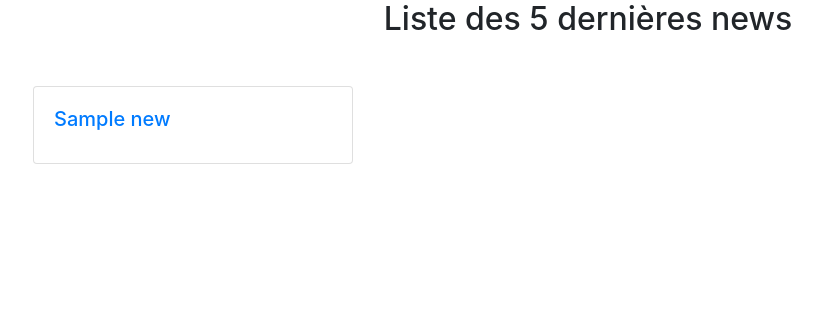
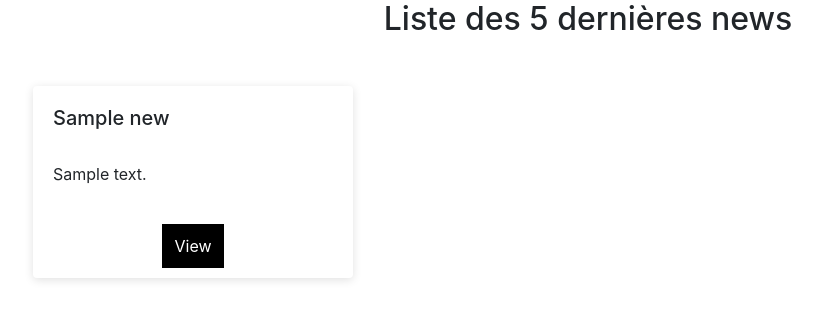
Before and after one commit to lotfi54/NewsPDO, a PHP site: page / in a window 1280 px wide. Shown: the top 320 px of the page, without its empty margins (52-874 px from the left). Run offline with PHP 8.4, Linux system fonts and the light colour scheme; tables that the repository leaves empty or names only in its code hold one stand-in row (values such as "Sample post").

Commit message:
modification de l'index et ajout d'un css

```diff
--- /dev/null
+++ b/css/style.css
@@ -0,0 +1,13 @@
+.card.card-news.mb-3 {
+    border: 0px;
+    box-shadow: 0 2px 5px 0 rgba(0, 0, 0, 0), 0 2px 10px 0 rgba(0, 0, 0, 0.12);
+    -webkit-transition: .25s box-shadow;
+}
+
+.view.text-center a {
+    background: black;
+    color: #fff;
+    text-decoration: none;
+    padding: 12px;
+    /* width: 10%; */
+}
--- a/index.php
+++ b/index.php
@@ -9,6 +9,7 @@ $manager = new NewsManagerPDO($bdd);
 <html>
 <head>
 	<title>News</title>
+	<link rel="stylesheet" href="css/style.css">
 	<link href="https://stackpath.bootstrapcdn.com/bootstrap/4.4.1/css/bootstrap.min.css" rel="stylesheet" integrity="sha384-Vkoo8x4CGsO3+Hhxv8T/Q5PaXtkKtu6ug5TOeNV6gBiFeWPGFN9MuhOf23Q9Ifjh" crossorigin="anonymous">
 </head>
 <body>
@@ -35,40 +36,52 @@ if (isset($_GET['id']))
   <div class="container mt-5">
 
     <div class="row">
-<div class="col-lg-4">
+
   <?php
   foreach ($manager->getList(0, 5) as $news)
   {
-    if (strlen($news->contenu()) <= 200)
+    if (strlen($news->contenu()) <= 10)
     {
       $contenu = $news->contenu();
     }
 
     else
     {
-      $debut = substr($news->contenu(), 0, 200);
+      $debut = substr($news->contenu(), 0, 10);
       $debut = substr($debut, 0, strrpos($debut, ' ')) . '...';
 
       $contenu = $debut;
     }
 
     ?>
-
-<div class="card mb-3" style="width: 20rem;">
+<div class="col-lg-4">
+<div class="card card-news mb-3" style="width: 20rem;">
 		<div class="card-body">
     <h5 class="card-title">
     	<?php
-    	echo '<a href="?id=', $news->id(), '">', $news->titre(), '</a>';
+    	echo '<p>', $news->titre(), '</p>';
+
     	?>
+    </h5>
 
-    </h5>
+     <p class="card-text text-truncate"> <?php
+     echo '<p>', $news->contenu(), '</p>';
+
+?>
+     </p>
+
+     <div class="view  text-center mt-5">
+     	<?php
+echo '<a href="?id=', $news->id(), '">View</a>';
+     	?>
+     </div>
 </div>
 </div>
-
+</div>
     <?php
   }
   ?>
-</div>
+
 </div>
 
 
```
